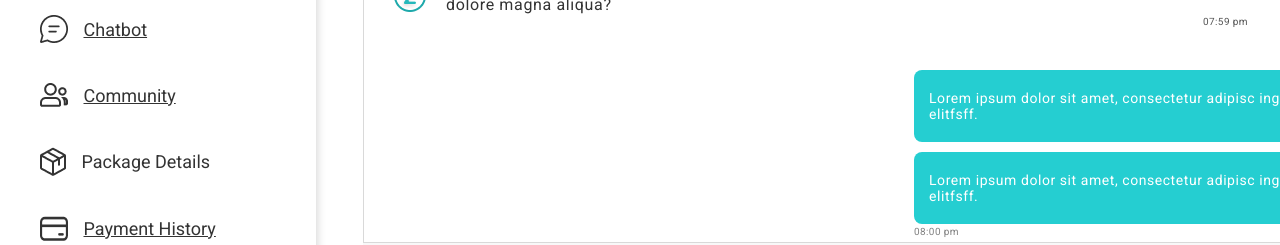
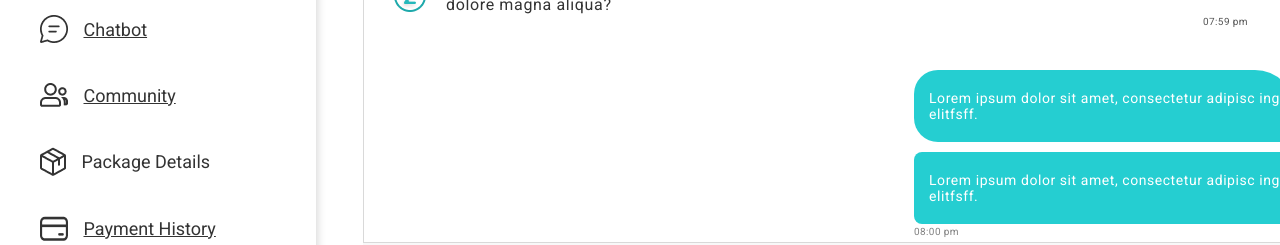
Before and after one commit to Zenmind01/Prototype-2, a React (Create React App) app in the folder frontend/: page /chat in a window 1280 px wide. Shown: the part 577-822 px from the top of the page. Built offline with nearby package versions, Linux system fonts and the light colour scheme.

Commit message:
changes made

```diff
--- a/frontend/src/components/User-Dash/Chats/Chats.css
+++ b/frontend/src/components/User-Dash/Chats/Chats.css
@@ -394,6 +394,9 @@
   width: 60px;
   border-radius: 10px;
 }
+.user-msg-conti-c {
+  border-radius: 24px 40px 4px 24px;
+}
 .user-reep {
   height: 32px;
   position: relative;
--- a/frontend/src/components/User-Dash/Chats/Chats.jsx
+++ b/frontend/src/components/User-Dash/Chats/Chats.jsx
@@ -364,7 +364,7 @@ export const Chat = ({ id, name }) => {
                 <div className="chat-time">07:59 pm</div>
 
                 <div className="user-msg">
-                  <div className="user-msg-conti">
+                  <div className="user-msg-conti user-msg-conti-c">
                     Lorem ipsum dolor sit amet, consectetur adipisc ing
                     elitfsff.
                   </div>
```
